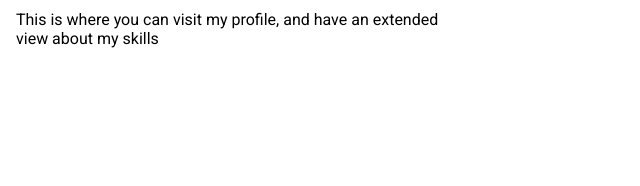
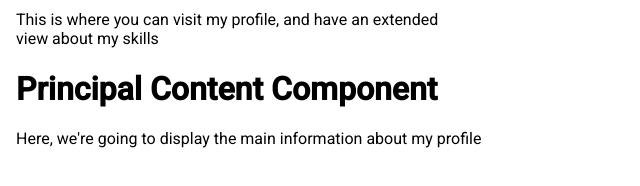
Before and after one commit to amirben1991/website, an Angular app: page / in a window 1280 px wide. Shown: the part 418-604 px from the top of the page, without its empty margins (0-640 px from the left). Built offline with nearby package versions, Linux system fonts and the light colour scheme.

Commit message:
update principal content

```diff
--- a/src/app/app.component.html
+++ b/src/app/app.component.html
@@ -1 +1,2 @@
 <app-page-head></app-page-head>
+<app-principal-content></app-principal-content>
--- a/src/app/app.component.ts
+++ b/src/app/app.component.ts
@@ -1,14 +1,16 @@
 import { Component } from '@angular/core';
 import { RouterOutlet } from '@angular/router';
 import { PageHeadComponent } from './page-head/page-head.component';
+import { PrincipalContentComponent } from './principal-content/principal-content.component';
 
 @Component({
   selector: 'app-root',
   standalone: true,
-  imports: [PageHeadComponent],
+  imports: [PageHeadComponent, PrincipalContentComponent],
   templateUrl: './app.component.html',
   styleUrl: './app.component.scss'
 })
+
 export class AppComponent {
   title = 'structure';
 }
--- a/src/app/principal-content/principal-content.component.html
+++ b/src/app/principal-content/principal-content.component.html
@@ -1 +1,13 @@
-<p>principal-content works!</p>
+<html>
+<head>
+  <meta charset="UTF-8">
+  <meta name="viewport"
+        content="width=device-width, user-scalable=no, initial-scale=1.0, maximum-scale=1.0, minimum-scale=1.0">
+  <meta http-equiv="X-UA-Compatible" content="ie=edge">
+  <title>Document</title>
+</head>
+<body>
+  <h1>Principal Content Component</h1>
+  <p>Here, we're going to display the main information about my profile</p>
+</body>
+</html>
--- a/src/app/principal-content/principal-content.component.ts
+++ b/src/app/principal-content/principal-content.component.ts
@@ -3,7 +3,7 @@ import { Component } from '@angular/core';
 @Component({
   selector: 'app-principal-content',
   standalone: true,
-  imports: [],
+  imports: [ PrincipalContentComponent ],
   templateUrl: './principal-content.component.html',
   styleUrl: './principal-content.component.scss'
 })
```
